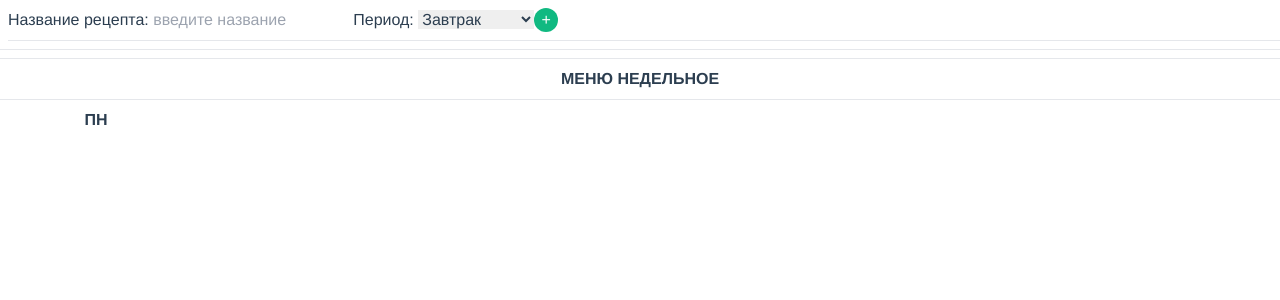
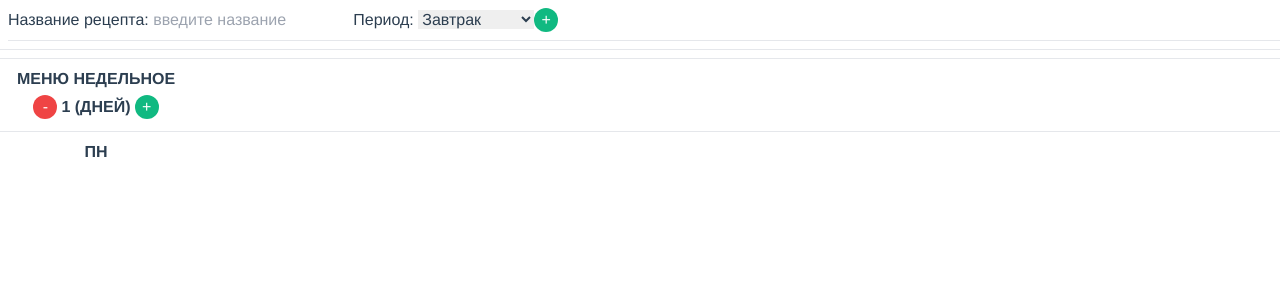
Before and after one commit to osmaav/menu, a Vue app: page / in a window 1280 px wide. Shown: the top 300 px of the page. Built offline with nearby package versions, Linux system fonts and the light colour scheme.

Commit message:
add button count_day_view

```diff
--- a/src/App.vue
+++ b/src/App.vue
@@ -58,9 +58,31 @@
   </div>
   <hr class="mt-2 mb-2" />
   <hr class="mt-2 mb-2" />
-  <h1 :style="'text-align: center'">Меню недельное</h1>
+  <div :style="'text-align: center; font-weight: bold; width: ' + COUNT_DAY_VIEW * 12 + 'rem'">
+    <h1>Меню недельное</h1>
+    <button
+      @click="COUNT_DAY_VIEW > 1 ? (COUNT_DAY_VIEW -= 1) : {}"
+      class="m-1 h-6 w-6 bg-red-500 text-white border-transparent rounded-full"
+      type="button"
+    >
+      -
+    </button>
+    <span> {{ COUNT_DAY_VIEW }} (ДНЕЙ)</span>
+    <button
+      @click="COUNT_DAY_VIEW < 7 ? (COUNT_DAY_VIEW += 1) : {}"
+      class="m-1 h-6 w-6 bg-green-500 text-white border-transparent rounded-full"
+      type="button"
+    >
+      +
+    </button>
+  </div>
   <hr class="mt-2 mb-2" />
-  <div :style="'text-align: center'" v-for="(day, idx) in sliceDays(0)" :key="idx" class="column">
+  <div
+    :style="'text-align: center'"
+    v-for="(day, idx) in sliceDays(0, COUNT_DAY_VIEW)"
+    :key="idx"
+    class="column"
+  >
     <h3 :style="day === 'СБ' || day === 'ВС' ? 'color: rgb(255, 0, 0)' : ''">
       {{ day }}
     </h3>
@@ -85,6 +107,7 @@
     data() {
       return {
         DAYS_OF_WEAK: ['ПН', 'ВТ', 'СР', 'ЧТ', 'ПТ', 'СБ', 'ВС'],
+        COUNT_DAY_VIEW: 1,
         NAME_OF_TIMES: ['Завтрак', '2-ой Завтрак', 'Обед', 'Полдник', 'Ужин', 'Ужин-2'],
         nameOfTimeSelected: 'Завтрак',
         MIN_LEN_NAME: 0,
--- a/src/components/RecipeDetails.vue
+++ b/src/components/RecipeDetails.vue
@@ -11,7 +11,7 @@
       @keyup.enter.stop="recipeComponentAdd()"
     />
     <button
-      class="w-6 h-6 bg-green-400 text-white border-transparent bg-green-500 rounded-full"
+      class="w-6 h-6 text-white border-transparent bg-green-500 rounded-full"
       type="button"
       @click.stop="recipeComponentAdd()"
     >
--- a/src/components/RecipeList.vue
+++ b/src/components/RecipeList.vue
@@ -7,7 +7,7 @@
         {{ recipe }}
       </div>
       <button
-        class="h-6 w-6 bg-red-400 text-white border-transparent bg-red-500 rounded-full"
+        class="h-6 w-6 text-white border-transparent bg-red-500 rounded-full"
         type="button"
         @click.stop="delItem(recipe)"
       >
```
